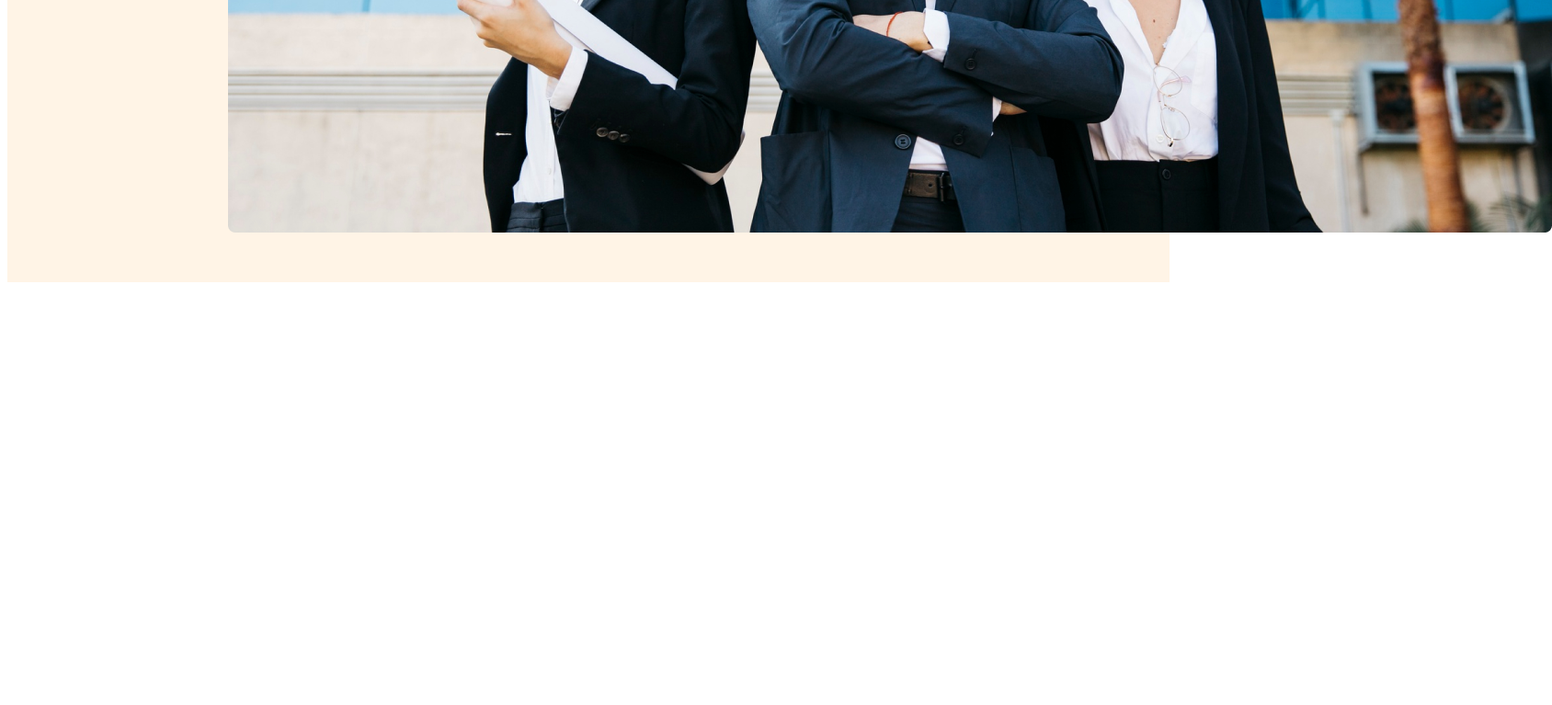
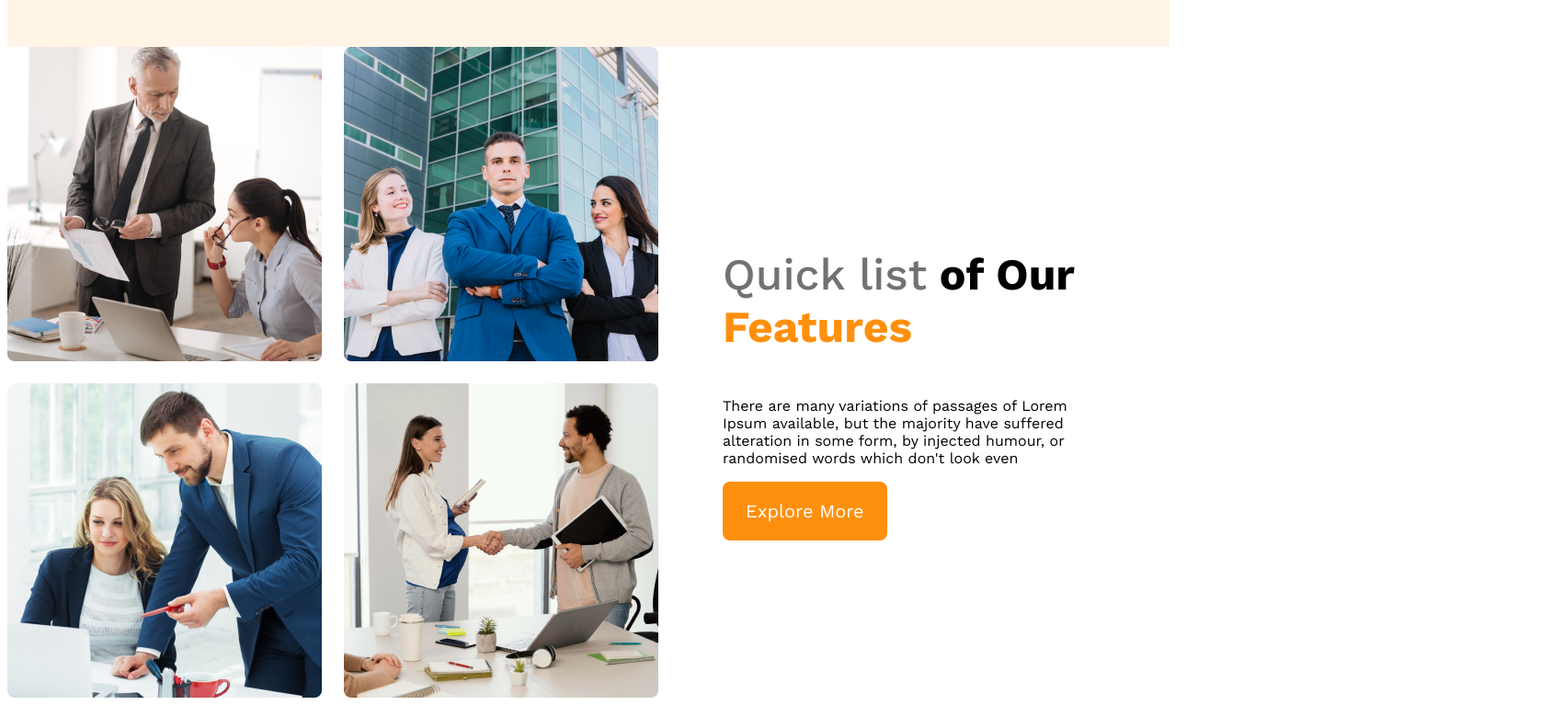
Before and after one commit to Kishorkar/g3-architects-website, a plain HTML site: page index.html in a window 1280 px wide. Shown: the part 960-1727 px from the top of the page at 92% size, 1688 px wide, since content can reach past the window. Before the commit the page ends 1275 px from the top, so only its background shows below. Drawn offline with nearby package versions, Linux system fonts and the light colour scheme.

Commit message:
feactures content added

```diff
--- a/index.html
+++ b/index.html
@@ -30,8 +30,22 @@
             <img src="images/banner.png" alt="">
         </div>
     </header>
+    <!-- header end -->
     <main>
-
+        <!-- teams sections start -->
+        <section class="teams-container">
+            <div class="teams-img-container">
+                <img src="images/team1.png" alt="">
+                <img src="images/team2.png" alt="">
+                <img src="images/team3.png" alt="">
+                <img src="images/team4.png" alt="">
+            </div>
+            <div class="team-content">
+                <h3 class="teams-title"><span class="quick-list">Quick list</span> <span>of Our</span> <span class="text-features">Features</span></h3>
+                <p class="teams-description">There are many variations of passages of Lorem Ipsum available, but the majority have suffered alteration in some form, by injected humour, or randomised words which don't look even</p>
+                <button class="btn-primary">Explore More</button>
+            </div>
+        </section>
     </main>
     <footer>
 
--- a/styles/architect.css
+++ b/styles/architect.css
@@ -6,6 +6,17 @@
     font-family: 'Lato', sans-serif;
     font-family: 'Open Sans', sans-serif;
     font-family: 'Work Sans', sans-serif;
+}
+
+.btn-primary{
+    border-radius: 8px;
+    color: #FFF;
+    font-size: 1.25rem;
+    cursor: pointer;
+    background: #FF900E;
+    padding: 20px 25px;
+    border: 0;
+
 }
 
 /* header styles */
@@ -55,3 +66,60 @@ nav ul li a{
 .banner-description{
     color: #727272;
 }
+.banner img{
+    width: 100%;
+    margin-top: 20px;
+}
+
+/* responsive media queries */
+/* mobile devices */
+@media screen and (max-width: 576px){
+    header{
+        padding: 20px;
+    }
+    nav{
+        flex-direction: column;
+    }
+}
+
+/* tablet or medium devices */
+@media screen and (min-width: 576px) and (max-width: 960px){
+    header{
+        padding: 50px;
+    }
+    nav{
+        flex-direction: column;
+    }
+}
+
+/* main styles */
+main{
+    max-width: 1440px;
+    margin: 0 auto;
+}
+
+/* teams styles */
+.teams-container{
+    display: flex;
+    align-items: center;
+}
+.teams-img-container{
+    display: grid;
+    grid-template-columns: repeat(2, 1fr);
+    gap: 1.5rem;
+}
+.team-content{
+    padding-right: 70px;
+    padding-left: 70px;
+}
+.teams-title{
+    font-size: 3rem;
+}
+.teams-title .quick-list{
+    color: #727272;
+    font-weight: 500;
+}
+.teams-title .text-features{
+    color: #FF900E;
+    font-weight: 700;
+}
```
